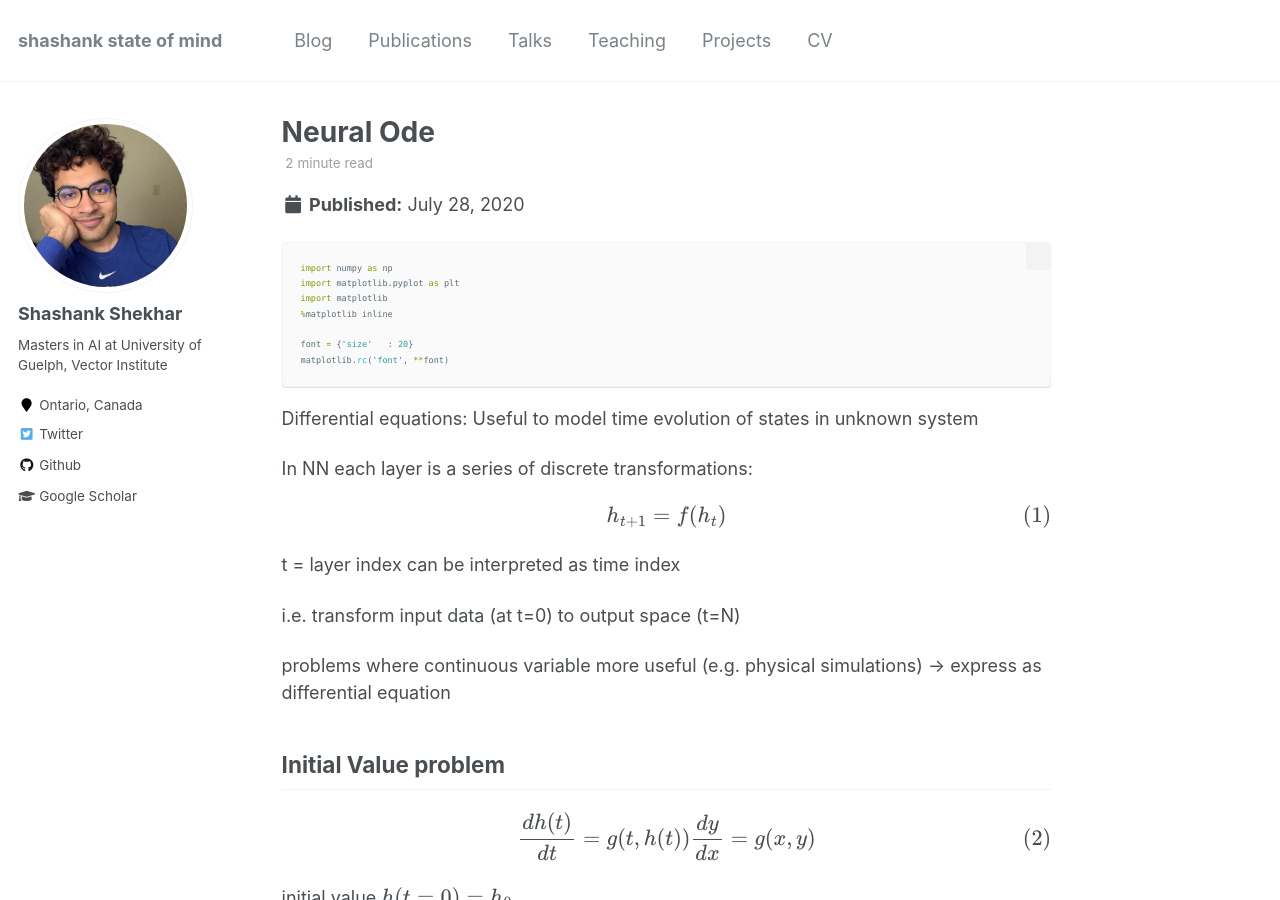
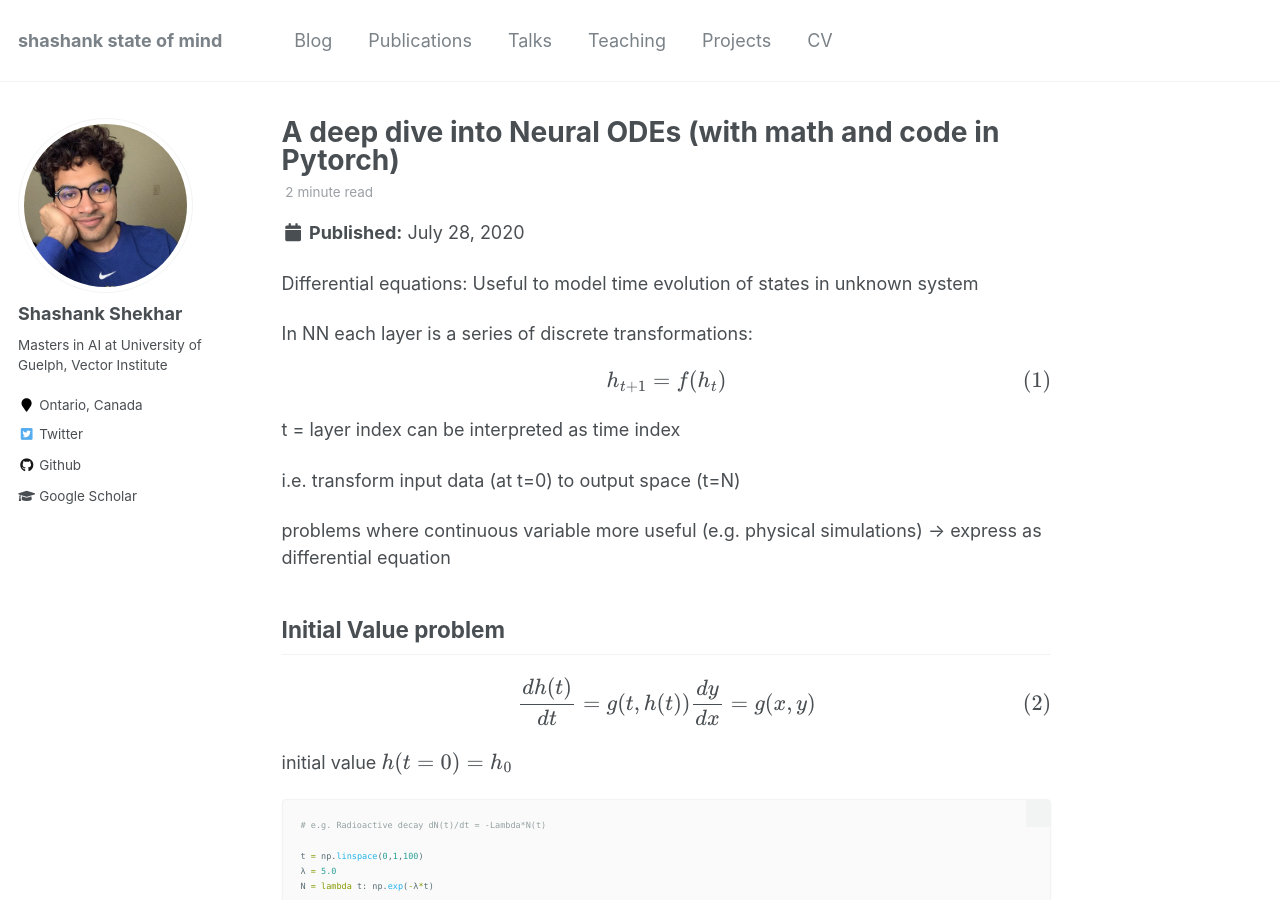
Before and after one commit to sshkhr/sshkhr.github.io, a Jekyll site: the page built from _posts/2020-07-28-neural-ode.md, in a window 1280 px wide and 900 px high. Built offline with Jekyll 4.4.1, drawn with Linux system fonts in a browser that asks for light colours; formulas are drawn with MathJax 3.

Commit message:
Fixed header for the Neural ODE post

````diff
--- a/_posts/2020-07-28-neural-ode.md
+++ b/_posts/2020-07-28-neural-ode.md
@@ -1,12 +1,11 @@
-```python
-import numpy as np
-import matplotlib.pyplot as plt
-import matplotlib
-%matplotlib inline
-
-font = {'size'   : 20}
-matplotlib.rc('font', **font)
-```
+---
+title: 'A deep dive into Neural ODEs (with math and code in Pytorch)'
+date: 2020-07-28
+permalink: /posts/2020/05/ai-cogsci
+tags:
+  - Pytorch
+  - Maths
+---
 
 Differential equations: Useful to model time evolution of states in unknown system
 
````
